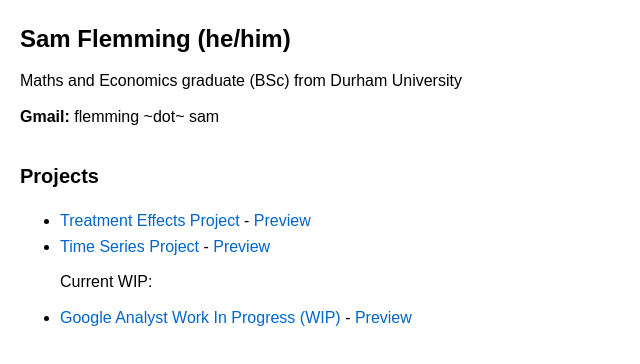
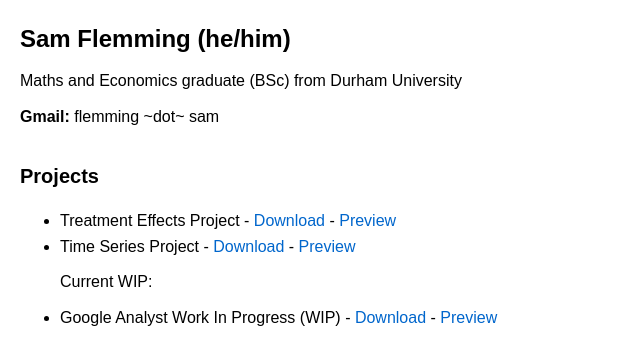
Before and after one commit to samflemming/repo, a plain HTML site: page index.html in a window 1280 px wide. Shown: the whole page, without its empty margins (0-640 px from the left). Drawn offline with Linux system fonts and the light colour scheme.

Commit message:
Update index.html

```diff
--- a/index.html
+++ b/index.html
@@ -39,12 +39,27 @@
     <p><strong>Gmail:</strong> flemming ~dot~ sam  </p>
 
     <!-- Projects Section -->
-    <h2>Projects</h2>
-    <ul>
-        <li><a href="https://github.com/samflemming/repo/raw/main/Treatment%20Effects%20Project.pdf" target="_blank">Treatment Effects Project</a> - <a href="treatment-effects-preview.html">Preview</a></li>
-        <li><a href="https://github.com/samflemming/repo/raw/main/Time%20series%20Project.pdf" target="_blank">Time Series Project</a> - <a href="time-series-preview.html">Preview</a></li>
-        <p>Current WIP:</p>
-        <li><a href="https://github.com/samflemming/repo/raw/main/Analyst%20WIP%201.pdf" target="_blank">Google Analyst Work In Progress (WIP)</a> - <a href="analyst-wip-preview.html">Preview</a></li>
+<!-- Projects Section -->
+<h2>Projects</h2>
+<ul>
+    <li>
+        Treatment Effects Project -
+        <a href="https://github.com/samflemming/repo/raw/main/Treatment%20Effects%20Project.pdf" target="_blank">Download</a> -
+        <a href="treatment-effects-preview.html">Preview</a>
+    </li>
+    <li>
+        Time Series Project -
+        <a href="https://github.com/samflemming/repo/raw/main/Time%20series%20Project.pdf" target="_blank">Download</a> -
+        <a href="time-series-preview.html">Preview</a>
+    </li>
+    <p>Current WIP:</p>
+    <li>
+        Google Analyst Work In Progress (WIP) -
+        <a href="https://github.com/samflemming/repo/raw/main/Analyst%20WIP%201.pdf" target="_blank">Download</a> -
+        <a href="analyst-wip-preview.html">Preview</a>
+    </li>
+</ul>
+
 
 
     </ul>
```
